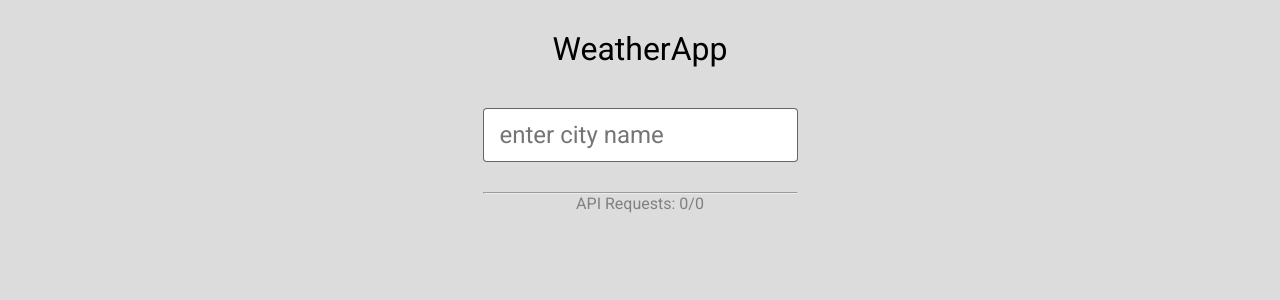
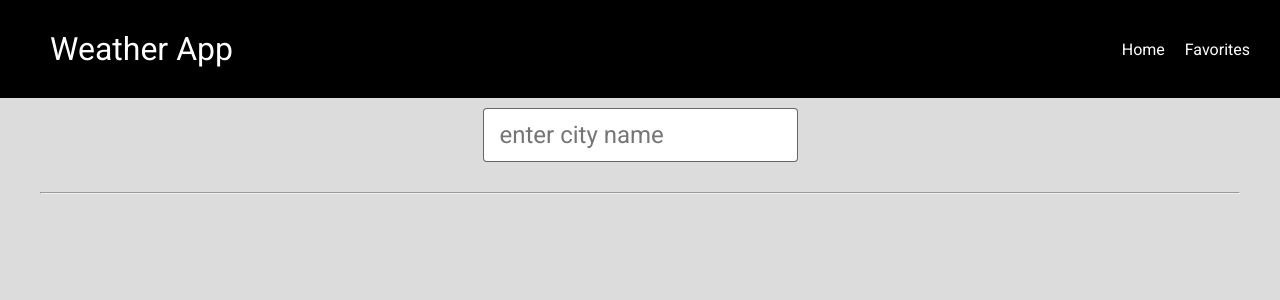
Before and after one commit to johnnyborjomi/nikita-lysenko-09-11-19, a React app: page / in a window 1280 px wide. Shown: the top 300 px of the page. Built offline with nearby package versions, Linux system fonts and the light colour scheme; a web font is replaced by a local one.

Commit message:
basic routing, api-usage disable, chore

```diff
--- a/package.json
+++ b/package.json
@@ -36,6 +36,8 @@
     "lodash": "^4.17.10",
     "npm": "^6.4.1",
     "react": "^16.5.0",
-    "react-dom": "^16.5.0"
+    "react-dom": "^16.5.0",
+    "react-router": "^5.1.2",
+    "react-router-dom": "^5.1.2"
   }
 }
--- a/src/components/api-usage.service.js
+++ b/src/components/api-usage.service.js
@@ -7,7 +7,7 @@ class ApiUsage {
 
     this.onChangeHandlers.forEach(cb => cb({ rateLimit, rateLimitRemaining }));
 
-    response;
+    return response;
   };
 
   onChange(callback) {
--- a/src/components/app.jsx
+++ b/src/components/app.jsx
@@ -1,27 +1,13 @@
 import * as React from "react";
 import { difference } from "lodash";
 
+import Header from "./header/header";
 import WeatherWidget from "./weather-widget/weather-widget";
 import CitySearch from "./city-search/city-search";
+import { BrowserRouter as Router, Route, Link } from "react-router-dom";
 import apiUsageService from "./api-usage.service";
 
 import "./app.scss";
-
-//todo: @vm: get all cities from service
-const fullCityList = [
-  "Kharkiv",
-  "Lviv",
-  "Kiev",
-  "London",
-  "Tokyo",
-  "Moscow",
-  "Paris",
-  "Phuket",
-  "Berlin",
-  "Kiel",
-  "Sharm ash Shaykh",
-  "Rome"
-];
 
 export class App extends React.Component {
   state = { cities: [] }; //defaultcity here
@@ -30,11 +16,11 @@ export class App extends React.Component {
     super(props);
   }
 
-  componentDidMount() {
-    apiUsageService.onChange(({ rateLimit, rateLimitRemaining }) =>
-      this.setState({ rateLimit, rateLimitRemaining })
-    );
-  }
+  // componentDidMount() {
+  //   apiUsageService.onChange(({ rateLimit, rateLimitRemaining }) =>
+  //     this.setState({ rateLimit, rateLimitRemaining })
+  //   );
+  // }
 
   handleCityChange(newCity) {
     if (this.state.cities.indexOf(newCity) >= 0) {
@@ -50,9 +36,8 @@ export class App extends React.Component {
   }
 
   render() {
-    let { cities, rateLimit = 0, rateLimitRemaining = 0 } = this.state;
-
-    let cityList = difference(fullCityList, cities);
+    // let { cities, rateLimit = 0, rateLimitRemaining = 0 } = this.state;
+    let { cities } = this.state;
 
     //todo: @vm: render selector and weather widget as separate components
 
@@ -63,8 +48,14 @@ export class App extends React.Component {
     //todo: @vm: so do that shit.
 
     return (
+      <>
+        <Router>
+          <Header>
+            <Link to={"/"}>Home</Link>
+            <Link to={"/favorites"}>Favorites</Link>
+          </Header>
+          <Route exact path="/">
             <div className="screen">
-        <h1 className="app-title">WeatherApp</h1>
               <div className="city-selector">
                 <CitySearch onSearch={event => this.handleCityChange(event)} />
               </div>
@@ -79,10 +70,16 @@ export class App extends React.Component {
                   />
                 ))}
               </div>
-        <div className="api-request-info">
+            </div>
+          </Route>
+          <Route path="/favorites">
+            <div>favorites</div>
+          </Route>
+        </Router>
+        {/* <div className="api-request-info">
                 API Requests: {rateLimitRemaining}/{rateLimit}
-        </div>
-      </div>
+              </div> */}
+      </>
     );
   }
 }
--- a/src/components/city-search/city-search.jsx
+++ b/src/components/city-search/city-search.jsx
@@ -52,7 +52,7 @@ export default class CitySearch extends React.Component {
 
   renderSuggestions(suggest) {
     return suggest.map(city => (
-      <li key={city.LocalizedName} onClick={() => this.props.onSearch(city)}>
+      <li key={city.Key} onClick={() => this.props.onSearch(city)}>
         {city.LocalizedName}
       </li>
     ));
--- /dev/null
+++ b/src/components/header/header.jsx
@@ -0,0 +1,13 @@
+import * as React from "react";
+import classnames from "classnames";
+
+import './header.scss';
+
+export default function Header (props) {
+    return (<header className={'header'}>
+        <h1 className={'app-title'}>Weather App</h1>
+        <nav className={'header-nav'}>
+            {props.children}
+        </nav>
+    </header>)
+}
--- /dev/null
+++ b/src/components/header/header.scss
@@ -0,0 +1,15 @@
+.header {
+    display: flex;
+    align-items: center;
+    justify-content: space-between;
+    background: black;
+    color: white;
+    padding: 0 20px;
+}
+
+.header-nav {
+    a {
+        padding: 10px;
+        text-decoration: none;
+    }
+}
--- a/src/styles/style.scss
+++ b/src/styles/style.scss
@@ -14,10 +14,9 @@ body {
   background: gainsboro;
 }
 
-.app {
+.screen {
   display: flex;
-  align-items: center;
-  justify-content: center;
+  flex-direction: column;
   padding: 0 40px;
 }
 
```
Also changed, not shown: src/components/weather-widget/weather-widget.jsx (renamed from src/components/weather-widget/weather-widget.js). Lines whose indentation alone changed are shown as unchanged.
